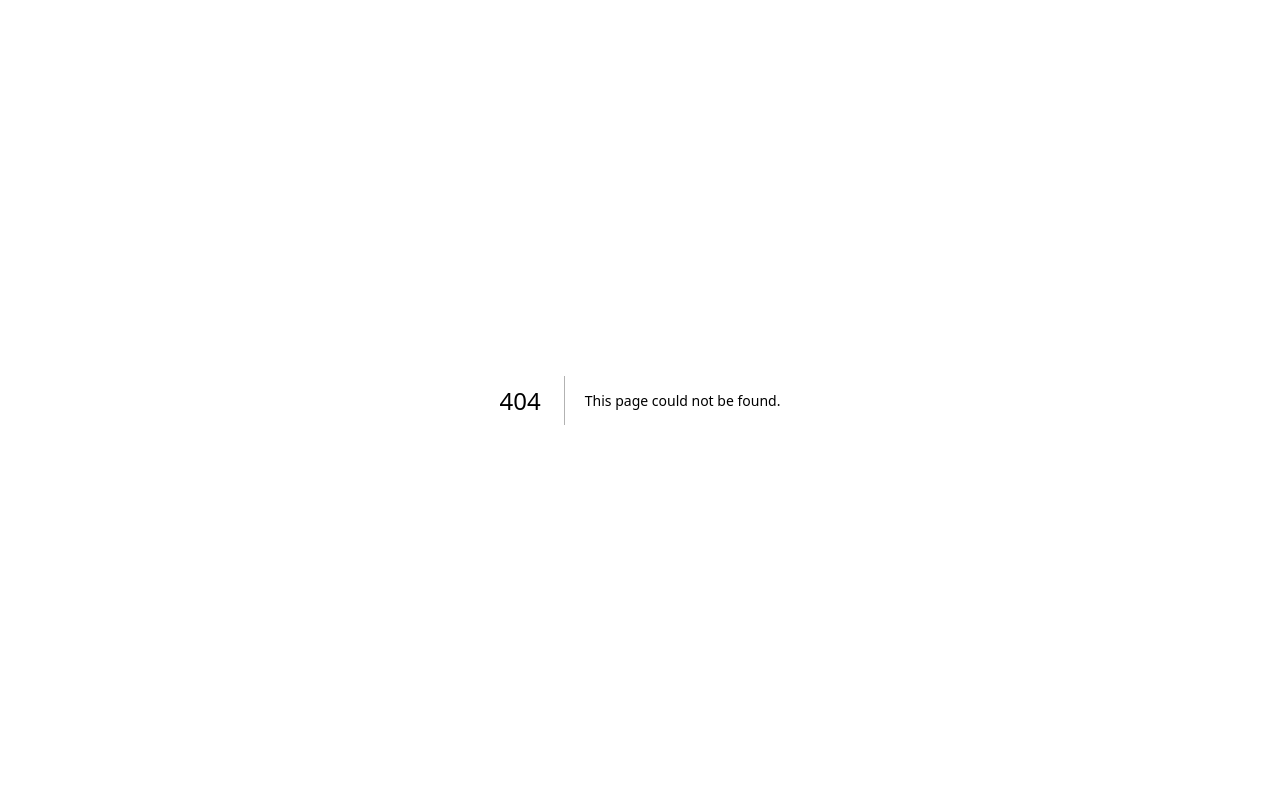
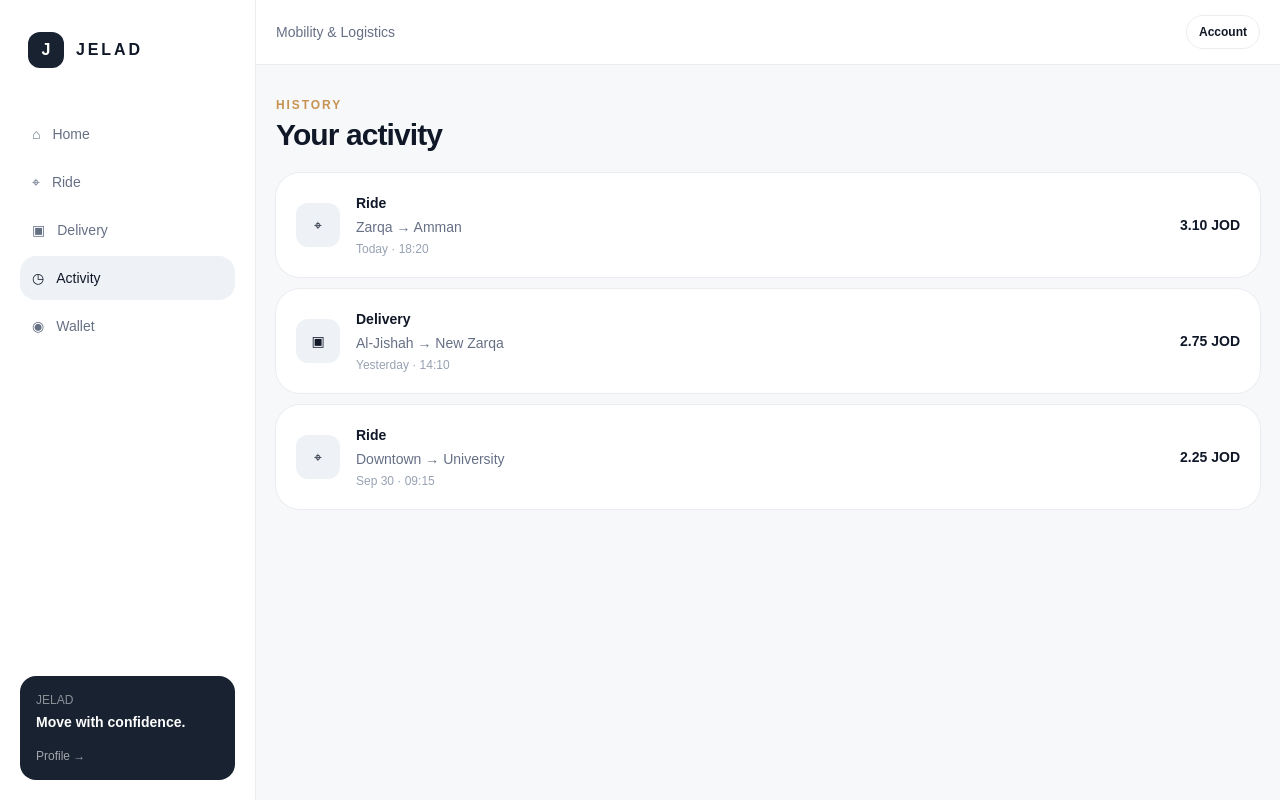
Before and after one commit to Huthayfa-Alomari/JELAD, a Next.js app: page /activity in a window 1280 px wide. Before the commit this address had no page. Built offline with nearby package versions, Linux system fonts and the light colour scheme.

Commit message:
feat: build JELAD customer platform and backend foundation

```diff
--- /dev/null
+++ b/app/activity/page.tsx
@@ -0,0 +1,3 @@
+import { AppShell } from "@/components/app-shell"; import { Section } from "@/components/section";
+const jobs=[["Ride","Zarqa → Amman","Today · 18:20","3.10 JOD"],["Delivery","Al-Jishah → New Zarqa","Yesterday · 14:10","2.75 JOD"],["Ride","Downtown → University","Sep 30 · 09:15","2.25 JOD"]];
+export default function Activity(){return <AppShell><Section eyebrow="History" title="Your activity"><div className="space-y-3">{jobs.map(([type,route,time,price])=><article key={time} className="flex items-center gap-4 rounded-3xl bg-white p-5 ring-1 ring-[#eaecf0]"><div className="grid h-11 w-11 place-items-center rounded-xl bg-[#eef2f6] text-sm">{type==="Ride"?"⌖":"▣"}</div><div className="min-w-0 flex-1"><p className="text-sm font-semibold">{type}</p><p className="mt-1 truncate text-sm text-[#667085]">{route}</p><p className="mt-1 text-xs text-[#98a2b3]">{time}</p></div><span className="text-sm font-semibold">{price}</span></article>)}</div></Section></AppShell>}
```
